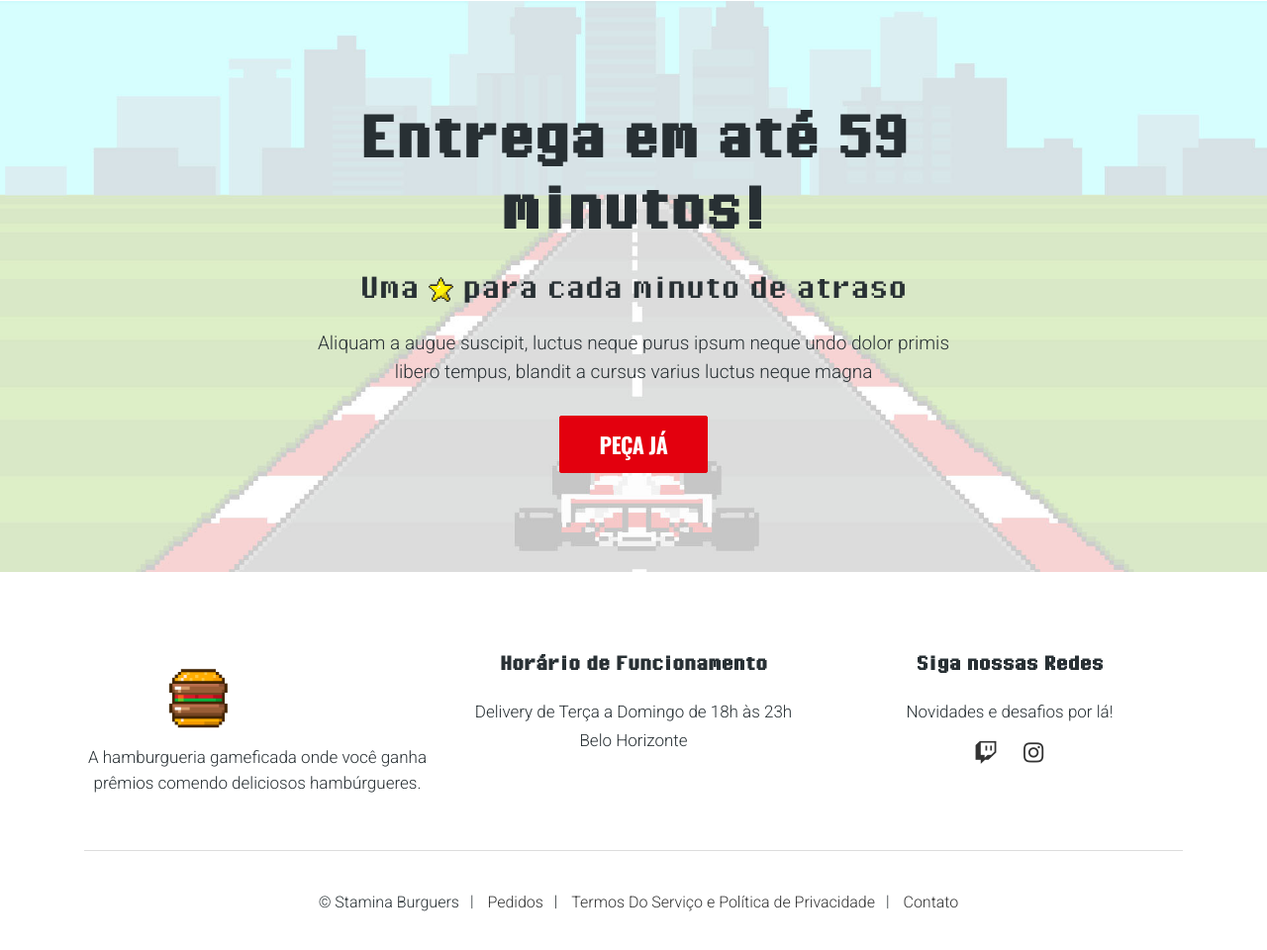
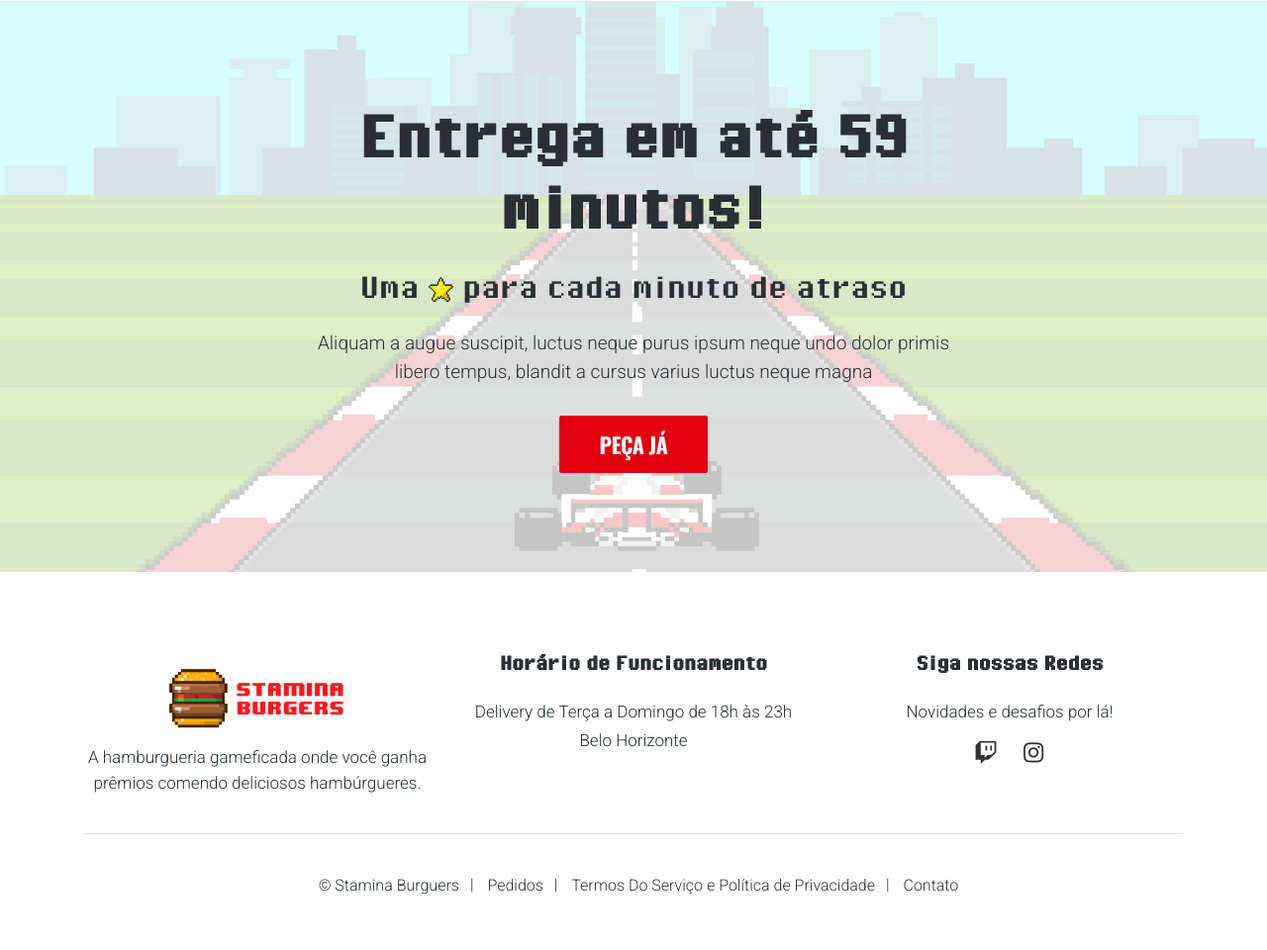
Before and after one commit to staminaburger/staminaburger.github.io, a plain HTML site: page index.html in a window 1280 px wide. Shown: the part 7301-8261 px from the top of the page at 99% size. Drawn offline with nearby package versions, Linux system fonts and the light colour scheme.

Commit message:
logo footer

```diff
--- a/index.html
+++ b/index.html
@@ -1265,10 +1265,10 @@
 
 
 							<div class="col-sm-6 col-lg-4">
-								<div class="footer-info mb-40">
+								<div class="footer-info">
 
 									<!-- Footer Logo -->
-									<div class="footer-logo"><img src="images/logo-01.png" alt="footer-logo"/></div>
+									<div class="footer-logo"><img src="images/logo-01-red.png" alt="footer-logo"/></div>
 
 									<!-- Text -->
 									<p>A hamburgueria gameficada onde você ganha prêmios comendo deliciosos hambúrgueres.</p>
```
